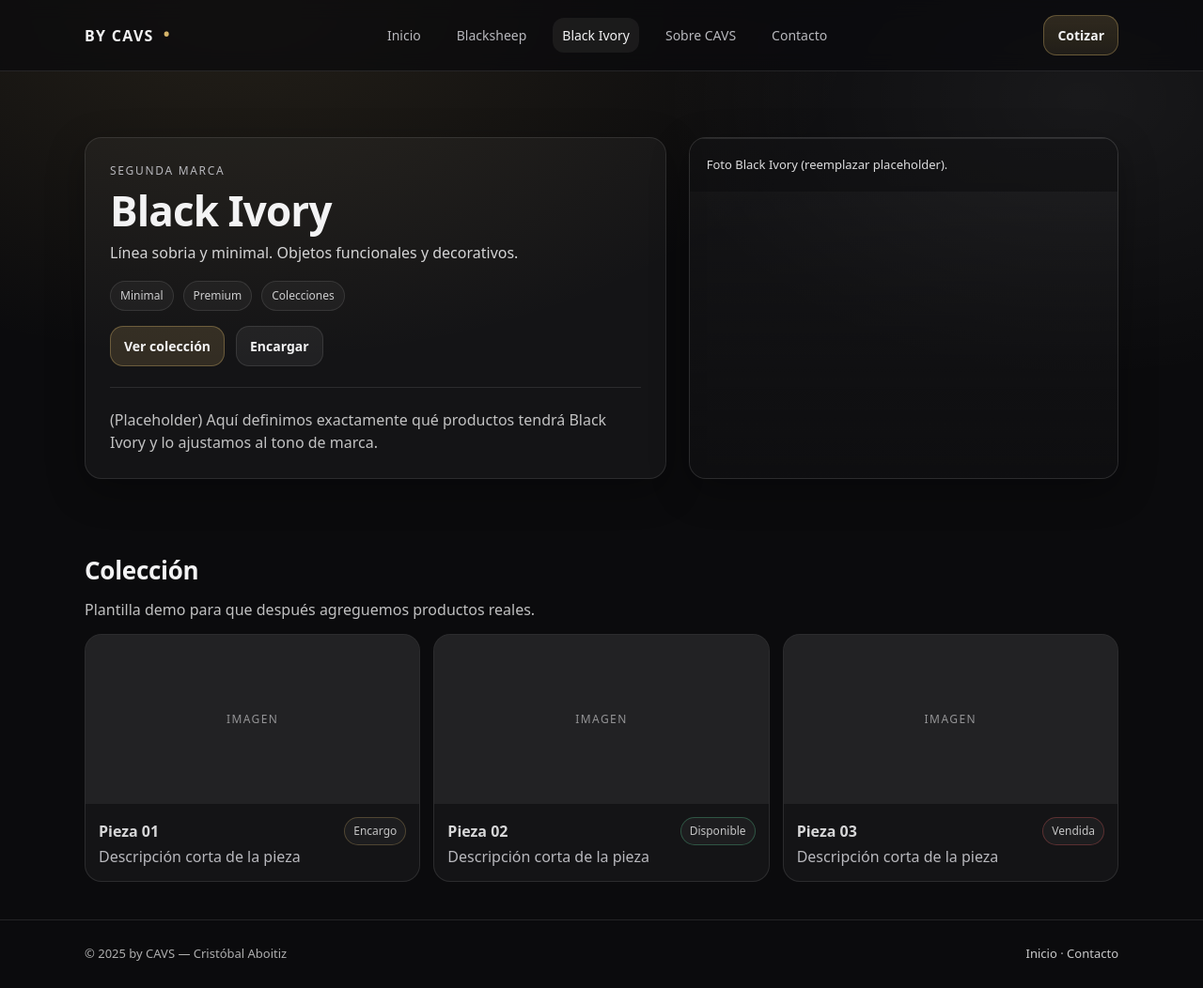
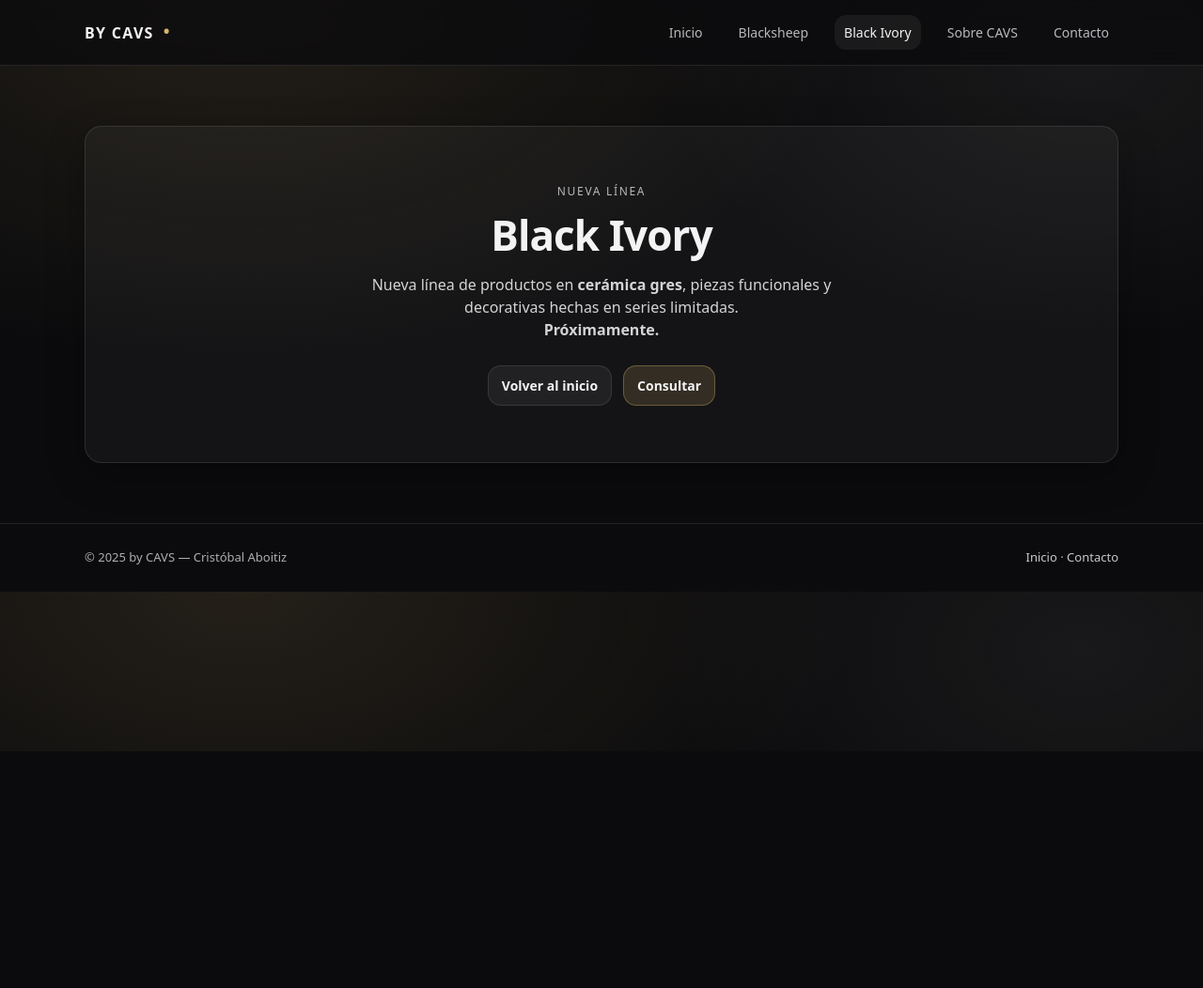
Before and after one commit to craboitiz/by-CAVS, a plain HTML site: page black-ivory.html in a window 1280 px wide. Shown: the whole page at 94% size. After the commit the page ends 800 px from the top, so only its background shows below. Drawn offline with Linux system fonts and the light colour scheme.

Commit message:
Update black-ivory.html

```diff
--- a/black-ivory.html
+++ b/black-ivory.html
@@ -4,14 +4,16 @@
   <meta charset="utf-8" />
   <meta name="viewport" content="width=device-width,initial-scale=1" />
   <title>Black Ivory — by CAVS</title>
-  <meta name="description" content="Black Ivory by CAVS — línea sobria y minimal." />
+  <meta name="description" content="Black Ivory by CAVS — Próximamente." />
   <link rel="stylesheet" href="assets/css/styles.css" />
 </head>
 <body>
 
 <header class="nav">
   <div class="container nav-inner">
-    <a class="brand" href="index.html"><span>by CAVS</span><span class="dot">•</span></a>
+    <a class="brand" href="index.html">
+      <span>by CAVS</span><span class="dot">•</span>
+    </a>
 
     <nav class="nav-links">
       <a href="index.html">Inicio</a>
@@ -20,87 +22,38 @@
       <a href="about.html">Sobre CAVS</a>
       <a href="contact.html">Contacto</a>
     </nav>
-
-    <a class="cta" href="https://wa.me/56XXXXXXXXX" target="_blank" rel="noopener">Cotizar</a>
   </div>
 </header>
 
 <main>
-  <section class="hero">
-    <div class="container hero-grid">
-      <div class="card pad">
-        <div class="kicker">Segunda marca</div>
-        <h1 class="h1">Black Ivory</h1>
-        <p class="lead">Línea sobria y minimal. Objetos funcionales y decorativos.</p>
+  <section class="section">
+    <div class="container">
 
-        <div class="pills">
-          <span class="pill">Minimal</span>
-          <span class="pill">Premium</span>
-          <span class="pill">Colecciones</span>
+      <div class="card pad" style="text-align:center; padding:60px 26px;">
+        <div class="kicker">Nueva línea</div>
+
+        <h1 class="h1" style="margin-top:14px;">
+          Black Ivory
+        </h1>
+
+       <p class="lead" style="max-width:520px; margin:18px auto;">
+  Nueva línea de productos en <strong>cerámica gres</strong>,
+  piezas funcionales y decorativas hechas en series limitadas.
+  <br><strong>Próximamente.</strong>
+</p>
+
+
+        <div class="actions" style="justify-content:center; margin-top:26px;">
+          <a class="btn" href="index.html">Volver al inicio</a>
+          <a class="btn primary"
+             href="https://wa.me/56XXXXXXXXX?text=Hola!%20Me%20gustaría%20saber%20más%20sobre%20Black%20Ivory"
+             target="_blank" rel="noopener">
+            Consultar
+          </a>
         </div>
 
-        <div class="actions">
-          <a class="btn primary" href="#coleccion">Ver colección</a>
-          <a class="btn" href="contact.html">Encargar</a>
-        </div>
-
-        <hr class="hr" />
-        <p class="p">
-          (Placeholder) Aquí definimos exactamente qué productos tendrá Black Ivory y lo ajustamos al tono de marca.
-        </p>
       </div>
 
-      <div class="card">
-        <div class="hero-image" style="background-image:
-          linear-gradient(180deg, rgba(11,11,13,0) 0%, rgba(11,11,13,.65) 100%),
-          url('assets/img/blackivory-placeholder.jpg');">
-          <div class="label">Foto Black Ivory (reemplazar placeholder).</div>
-        </div>
-      </div>
-    </div>
-  </section>
-
-  <section class="section small" id="coleccion">
-    <div class="container">
-      <h2 class="h2">Colección</h2>
-      <p class="p">Plantilla demo para que después agreguemos productos reales.</p>
-
-      <div style="height:14px"></div>
-
-      <div class="products">
-        <div class="product">
-          <div class="img">Imagen</div>
-          <div class="body">
-            <div class="meta">
-              <strong>Pieza 01</strong>
-              <span class="tag made">Encargo</span>
-            </div>
-            <div class="small-muted">Descripción corta de la pieza</div>
-          </div>
-        </div>
-
-        <div class="product">
-          <div class="img">Imagen</div>
-          <div class="body">
-            <div class="meta">
-              <strong>Pieza 02</strong>
-              <span class="tag available">Disponible</span>
-            </div>
-            <div class="small-muted">Descripción corta de la pieza</div>
-          </div>
-        </div>
-
-        <div class="product">
-          <div class="img">Imagen</div>
-          <div class="body">
-            <div class="meta">
-              <strong>Pieza 03</strong>
-              <span class="tag sold">Vendida</span>
-            </div>
-            <div class="small-muted">Descripción corta de la pieza</div>
-          </div>
-        </div>
-      </div>
     </div>
   </section>
 </main>
@@ -108,8 +61,13 @@
 <footer class="footer">
   <div class="container">
     <div class="row">
-      <div>© <span id="year"></span> by CAVS — Cristóbal Aboitiz</div>
-      <div class="small-muted"><a href="index.html">Inicio</a> · <a href="contact.html">Contacto</a></div>
+      <div>
+        © <span id="year"></span> by CAVS — Cristóbal Aboitiz
+      </div>
+      <div class="small-muted">
+        <a href="index.html">Inicio</a> ·
+        <a href="contact.html">Contacto</a>
+      </div>
     </div>
   </div>
 </footer>
@@ -117,5 +75,6 @@
 <script>
   document.getElementById("year").textContent = new Date().getFullYear();
 </script>
+
 </body>
 </html>
```
